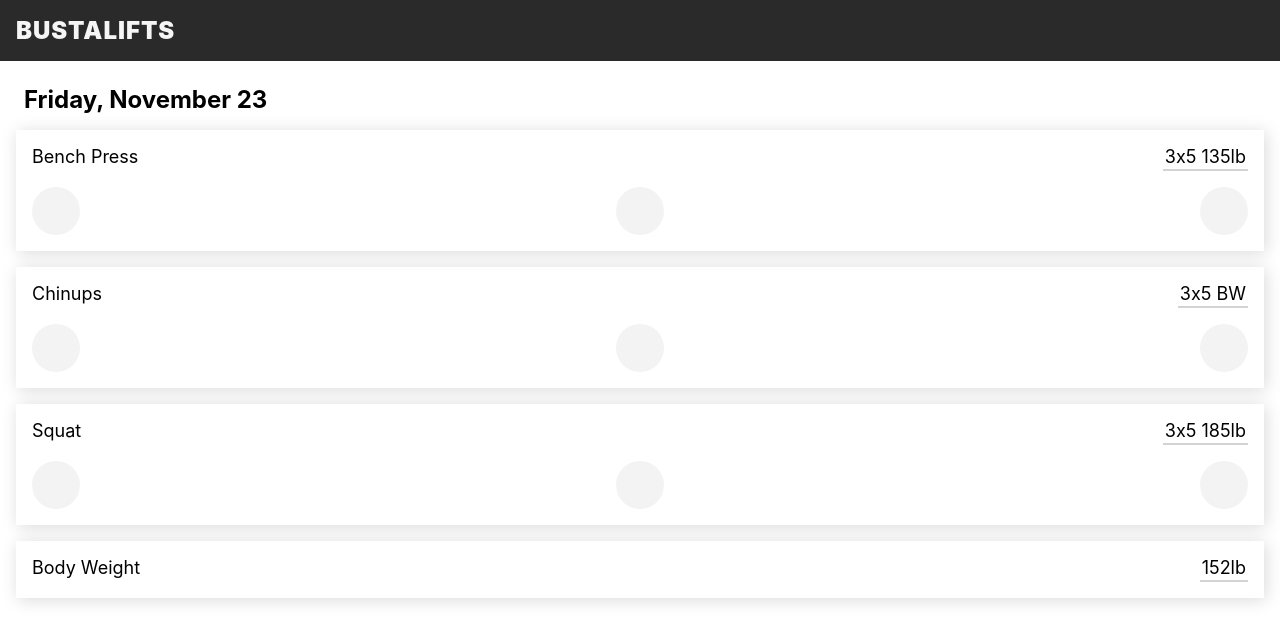
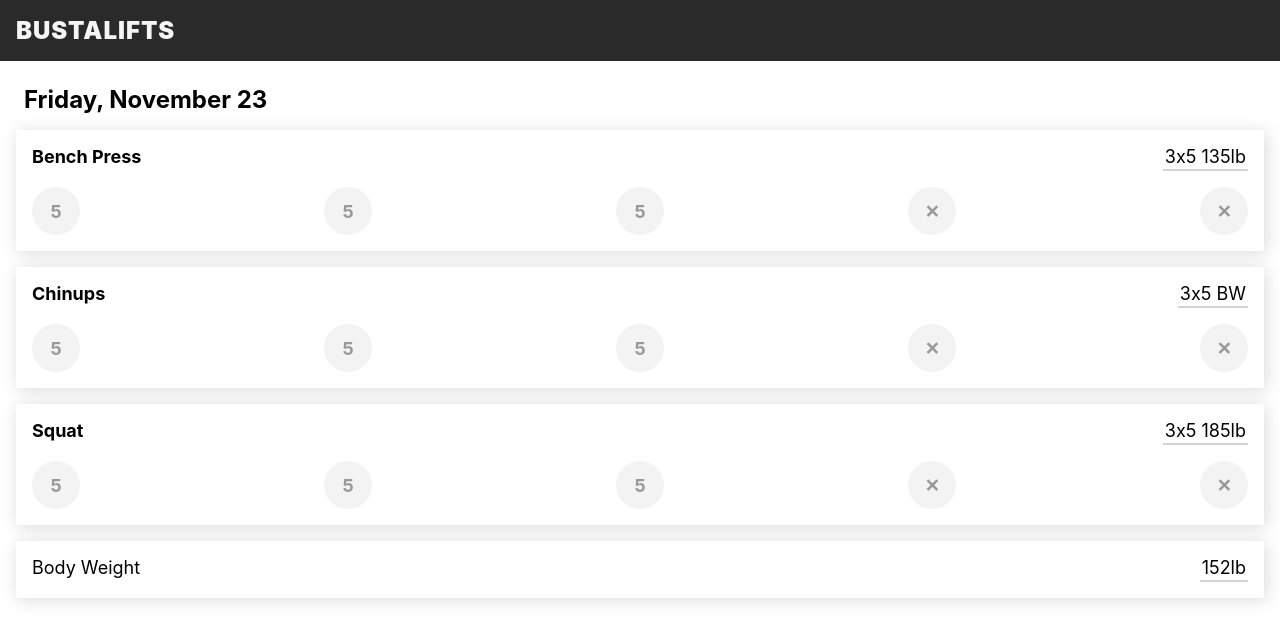
Before and after one commit to HilariousAtlantic/bustalifts, a React (Create React App) app: page /workouts/234lkj34 in a window 1280 px wide. Shown: the top 642 px of the page. Built offline with nearby package versions, Linux system fonts and the light colour scheme.

Commit message:
add stuff to sets

```diff
--- a/package.json
+++ b/package.json
@@ -4,6 +4,7 @@
   "private": true,
   "dependencies": {
     "flow-bin": "^0.86.0",
+    "lodash": "^4.17.11",
     "react": "^16.7.0-alpha.2",
     "react-dom": "^16.7.0-alpha.2",
     "react-router": "^4.3.1",
--- a/src/Exercise.jsx
+++ b/src/Exercise.jsx
@@ -1,19 +1,22 @@
 import React from "react";
 import styled from "styled-components";
+import { times } from "lodash";
 
 export default function Exercise({ name, sets, reps, weight }) {
-  console.log("busta");
   return (
     <Style.Exercise>
       <Style.Info>
         <Style.Name>{name}</Style.Name>
-        <Style.Stats>{`${sets}x${reps} ${
-          weight ? weight + "lb" : "BW"
-        }`}</Style.Stats>
+        <Style.Stats>
+          {sets}x{reps} {weight ? `${weight}lb` : "BW"}
+        </Style.Stats>
       </Style.Info>
       <Style.Sets>
-        {Array.from({ length: sets }).map(set => (
-          <Style.Set className="exercise__set" />
+        {times(sets).map(set => (
+          <Style.Set>{reps}</Style.Set>
+        ))}
+        {times(5 - sets).map(set => (
+          <Style.Set>&#10005;</Style.Set>
         ))}
       </Style.Sets>
     </Style.Exercise>
@@ -35,6 +38,7 @@ const Style = {
     justify-content: space-between;
   `,
   Name: styled.div`
+    font-weight: bold;
     text-transform: capitalize;
   `,
   Stats: styled.div`
@@ -50,9 +54,14 @@ const Style = {
     padding-top: 16px;
   `,
   Set: styled.div`
+    display: flex;
+    justify-content: center;
+    align-items: center;
     border-radius: 50%;
     background: #f3f3f3;
     width: 48px;
     height: 48px;
+    color: #999;
+    font-weight: bold;
   `
 };
```
